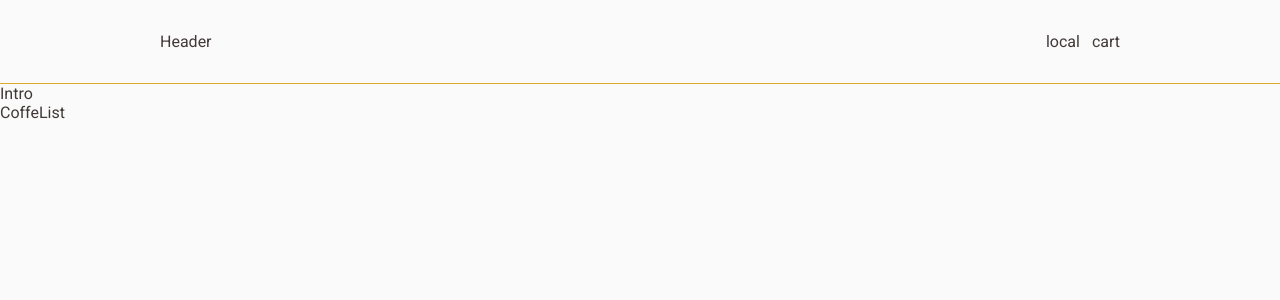
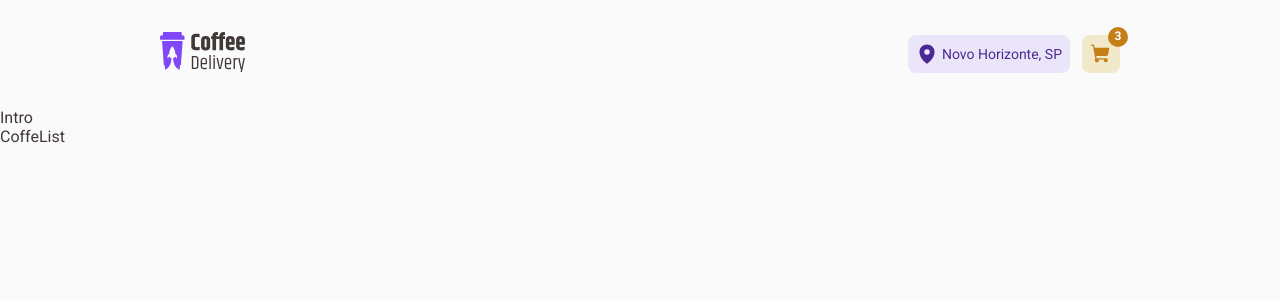
Before and after one commit to RafaelManfrim/Desafio02-Coffee-Delivery, a React (Vite) app: page / in a window 1280 px wide. Shown: the top 300 px of the page. Built offline with nearby package versions, Linux system fonts and the light colour scheme.

Commit message:
Visual Header finalizado

```diff
--- a/src/components/Header/index.tsx
+++ b/src/components/Header/index.tsx
@@ -1,12 +1,27 @@
+import { MapPin, ShoppingCart } from 'phosphor-react'
+import logoCoffeeDelivery from '../../assets/logo.svg'
 import styles from './styles.module.scss'
 
 export function Header() {
   return (
-    <div className={styles['header-container']}>
-      Header
+    <div className={styles.headerContainer}>
       <div>
-        <div>local</div>
-        <div>cart</div>
+        <img
+          src={logoCoffeeDelivery}
+          alt="Logo da Coffee Delivery contendo um copo roxo com um desenho de um foguete no meio."
+        />
+      </div>
+      <div className={styles.headerMenu}>
+        <button className={styles.location}>
+          <MapPin size={22} weight="fill" />
+          Novo Horizonte, SP
+        </button>
+        <div className={styles.cart}>
+          <button className={styles.cartButton}>
+            <ShoppingCart size={22} weight="fill" />
+          </button>
+          <span className={styles.cartBadge}>3</span>
+        </div>
       </div>
     </div>
   )
--- a/src/components/Header/styles.module.scss
+++ b/src/components/Header/styles.module.scss
@@ -1,18 +1,71 @@
-.header-container {
+.headerContainer {
   display: flex;
   justify-content: space-between;
   align-items: center;
   padding: 2rem 10rem;
-  border-bottom: 1px solid var(--yellow);
   width: 100%;
 
   @media (max-width: 768px) {
     padding: 2rem 5rem;
   }
+}
 
-  div {
+.headerMenu {
+  display: flex;
+  align-items: center;
+  gap: 0.75rem;
+
+  button {
+    border: none;
+    padding: 0.5rem;
+    cursor: pointer;
+    border-radius: 8px;
+    line-height: 0;
+    font-size: 0.875rem;
     display: flex;
     align-items: center;
-    gap: 0.75rem;
+    justify-content: center;
+  }
+
+  .location {
+    background: var(--purple-light);
+    color: var(--purple-dark);
+    gap: 0.25rem;
+    transition: background 0.2s ease-in-out;
+
+    &:hover {
+      filter: brightness(0.95);
+    }
+  }
+
+  .cart {
+    position: relative;
+
+    .cartButton {
+      background: var(--yellow-light);
+      color: var(--yellow-dark);
+      transition: background 0.2s ease-in-out;
+
+      &:hover {
+        filter: brightness(0.95);
+      }
+    }
+
+    .cartBadge {
+      position: absolute;
+      top: -8px;
+      right: -8px;
+      height: 20px;
+      width: 20px;
+      background: var(--yellow-dark);
+      color: var(--white);
+      border-radius: 50%;
+      font-size: 0.75rem;
+      line-height: 130%;
+      font-weight: bold;
+      display: flex;
+      align-items: center;
+      justify-content: center;
+    }
   }
 }
```
